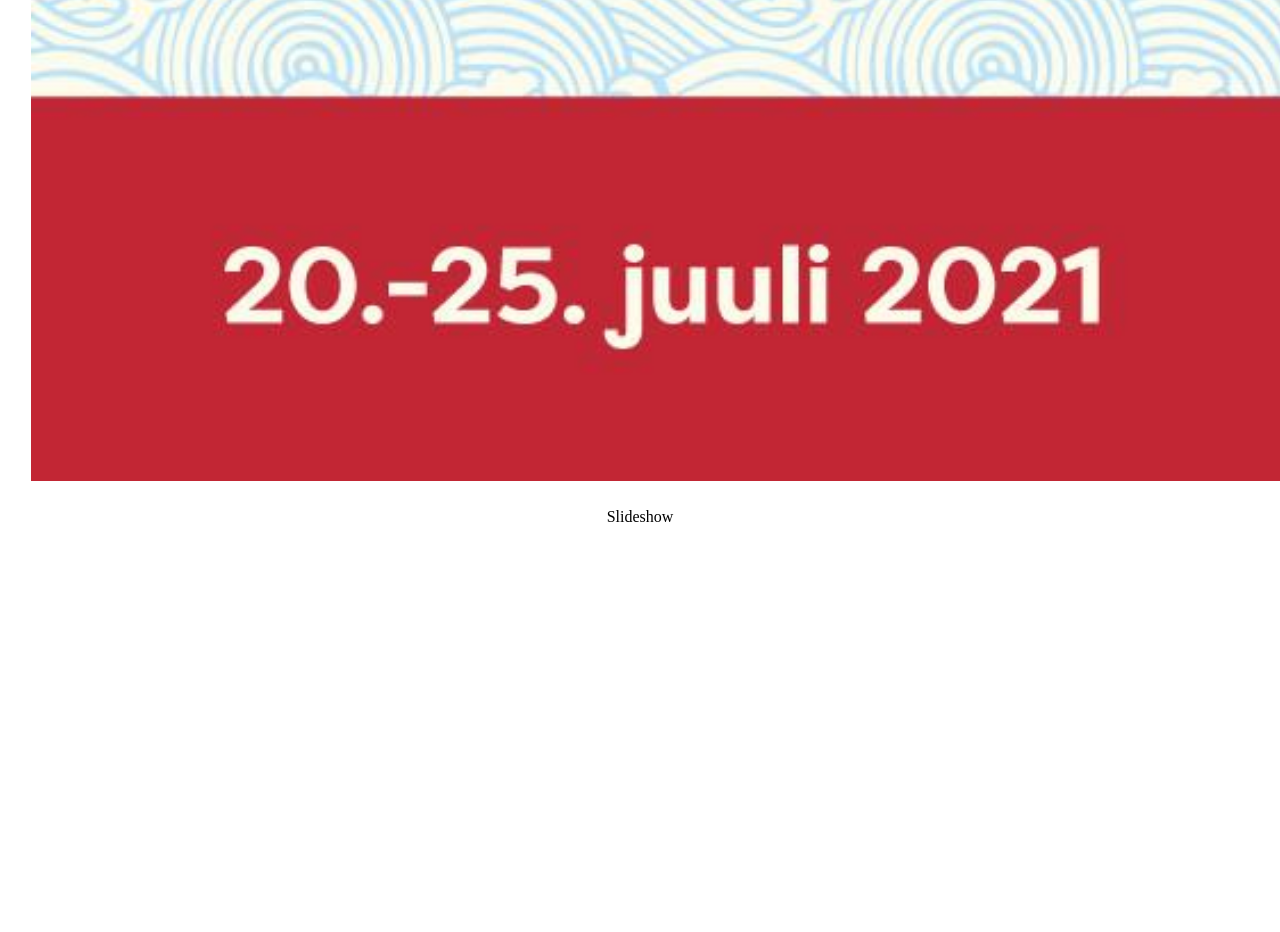
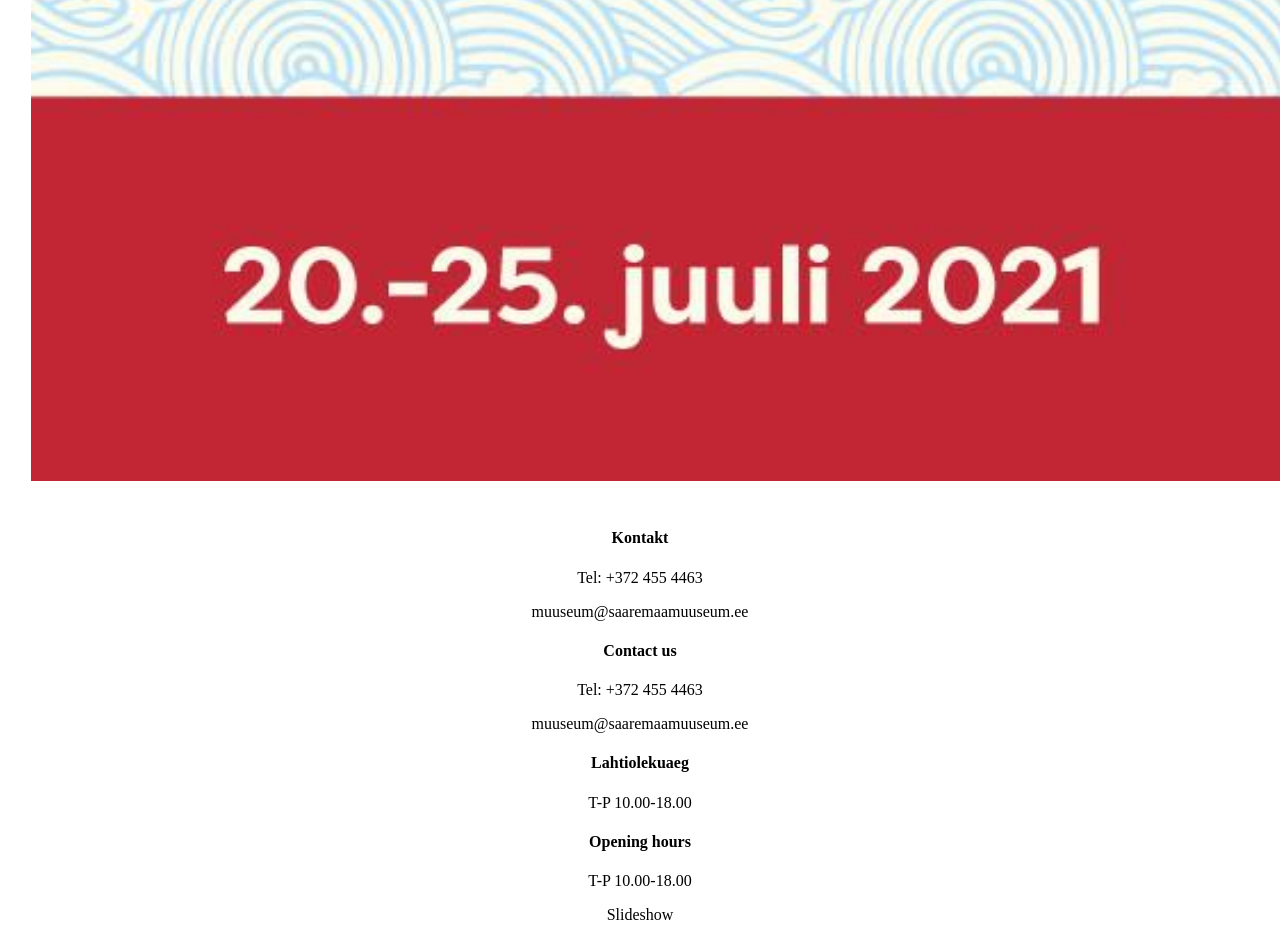
Before and after one commit to karljame/-PROJEKT-nr-4-Infoekraan-muuseumile-team-4, a plain HTML site: page index.html in a window 1280 px wide. Shown: the part 1372-2304 px from the top of the page. Before the commit the page ends 1906 px from the top, so only its background shows below. Drawn offline with Linux system fonts and the light colour scheme; no server answers.

Commit message:
poster format

```diff
--- a/css/style.css
+++ b/css/style.css
@@ -8,3 +8,6 @@ object-fit: cover;
 padding: 23px;
 
 }
+.container{
+flex-direction: row;
+}
--- a/index.html
+++ b/index.html
@@ -19,13 +19,29 @@
     <div id="images">
         <img class="posters" src="images/ooperipaevad.jfif" alt="">
     </div>
-    <div class="info">
-        <div class="logo" id="logo"></div>
-        <div class="info-content">
-            <div id="contact_et" class="info-element"></div>
-            <div id="contact_en" class="info-element"></div>
-            <div id="open_hrs_et" class="info-element"></div>
-            <div id="open_hrs_en" class="info-element"></div>
+    <div class="container">
+        <div class="info">
+            <div class="logo" id="logo"></div>
+            <div class="info-content">
+                <div id="contact_et" class="info-element">
+                    <h4>Kontakt</h4>
+                    <p>Tel: +372 455 4463</p>
+                    <p>muuseum@saaremaamuuseum.ee</p>
+                </div>
+                <div id="contact_en" class="info-element">
+                    <h4>Contact us</h4>
+                    <p>Tel: +372 455 4463</p>
+                    <p>muuseum@saaremaamuuseum.ee</p>
+                </div>
+                <div id="open_hrs_et" class="info-element">
+                    <h4>Lahtiolekuaeg</h4>
+                    <p>T-P 10.00-18.00</p>
+                </div>
+                <div id="open_hrs_en" class="info-element">
+                    <h4>Opening hours</h4>
+                    <p>T-P 10.00-18.00</p>
+                </div>
+            </div>
         </div>
         <script src="config.js"></script>
         <script src="app.js"></script>
```
